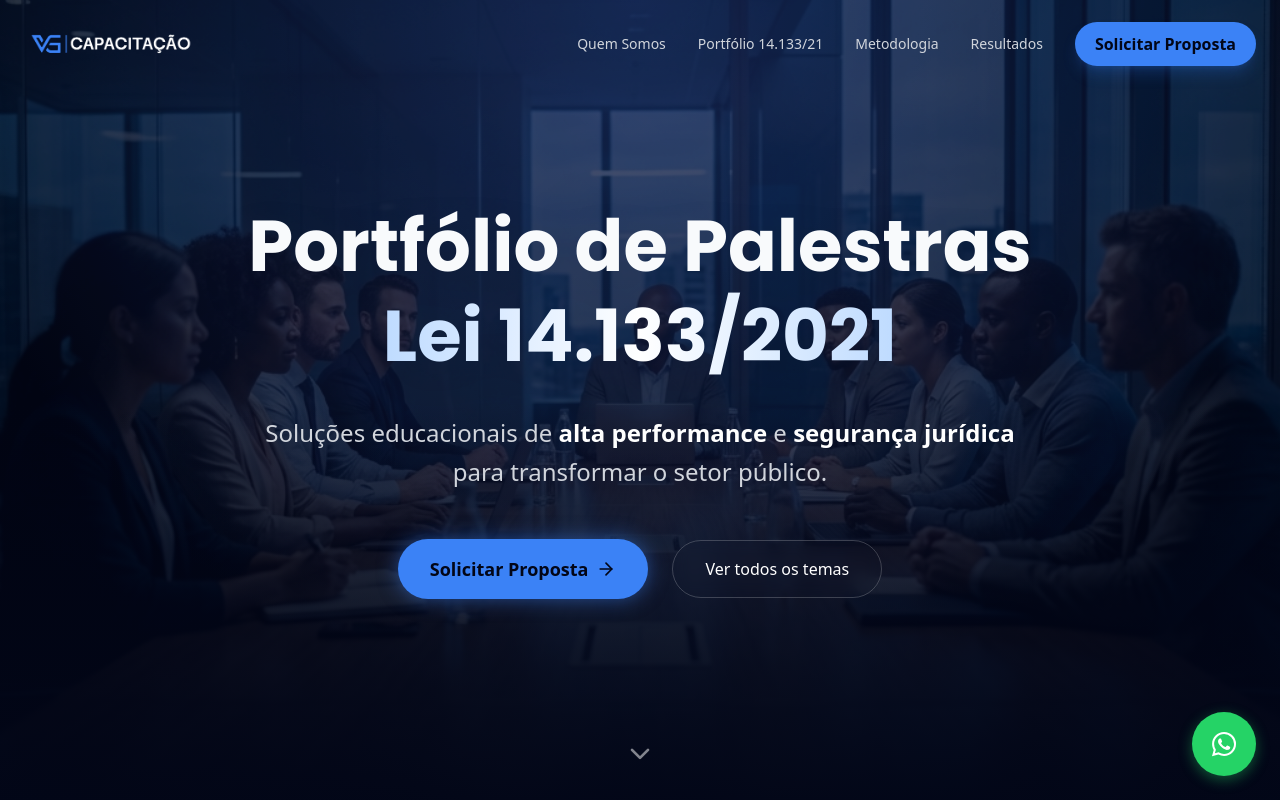
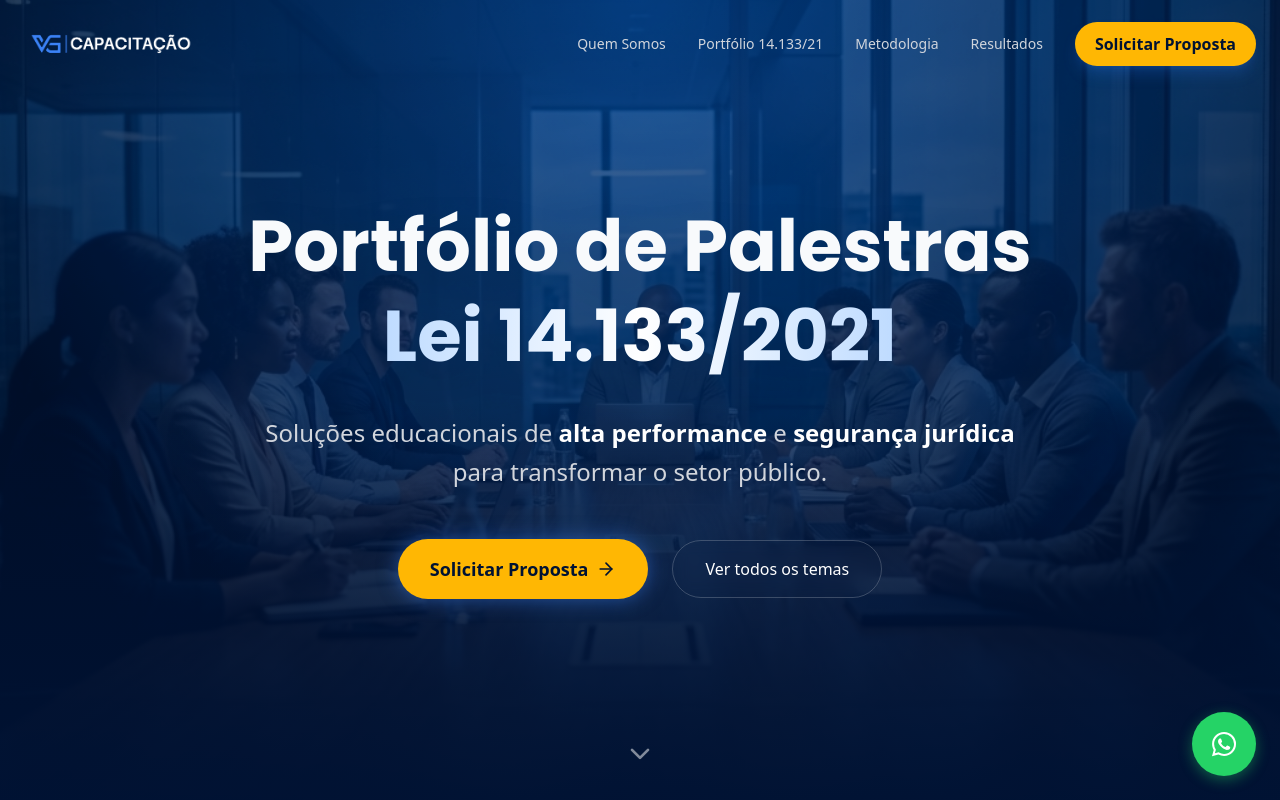
Before and after one commit to pedroeicke/vgcapacita-o, a Next.js app: page / in a window 1280 px wide. Shown: the top 800 px of the page. Built offline with nearby package versions, Linux system fonts and the light colour scheme.

Commit message:
style: update color theme to royal navy blue palette

```diff
--- a/src/app/globals.css
+++ b/src/app/globals.css
@@ -3,25 +3,29 @@
 @theme inline {
   --color-background: var(--background);
   --color-foreground: var(--foreground);
-  --color-vg-dark: #020617;
-  /* Very dark blue */
-  --color-vg-blue-dark: #0f172a;
-  --color-vg-blue: #1e3a8a;
-  --color-vg-blue-light: #3b82f6;
-  --color-vg-gold: #3b82f6;
-  --color-vg-gold-light: #60a5fa;
+  --color-vg-dark: #001233;
+  /* Deep Navy */
+  --color-vg-blue-dark: #002855;
+  /* Royal Navy */
+  --color-vg-blue: #023e8a;
+  /* Corporate Blue */
+  --color-vg-blue-light: #0077b6;
+  /* Bright Blue */
+  --color-vg-gold: #ffb703;
+  /* Restoring Gold for contrast */
+  --color-vg-gold-light: #ffd60a;
 
   --font-sans: var(--font-poppins);
   --font-body: var(--font-inter);
 }
 
 :root {
-  --background: #020617;
+  --background: #001233;
   --foreground: #f8fafc;
 }
 
 body {
-  background: radial-gradient(circle at top center, #172554 0%, #020617 70%);
+  background: radial-gradient(circle at top center, #023e8a 0%, #001233 70%);
   background-attachment: fixed;
   color: var(--foreground);
   font-family: var(--font-body);
```
